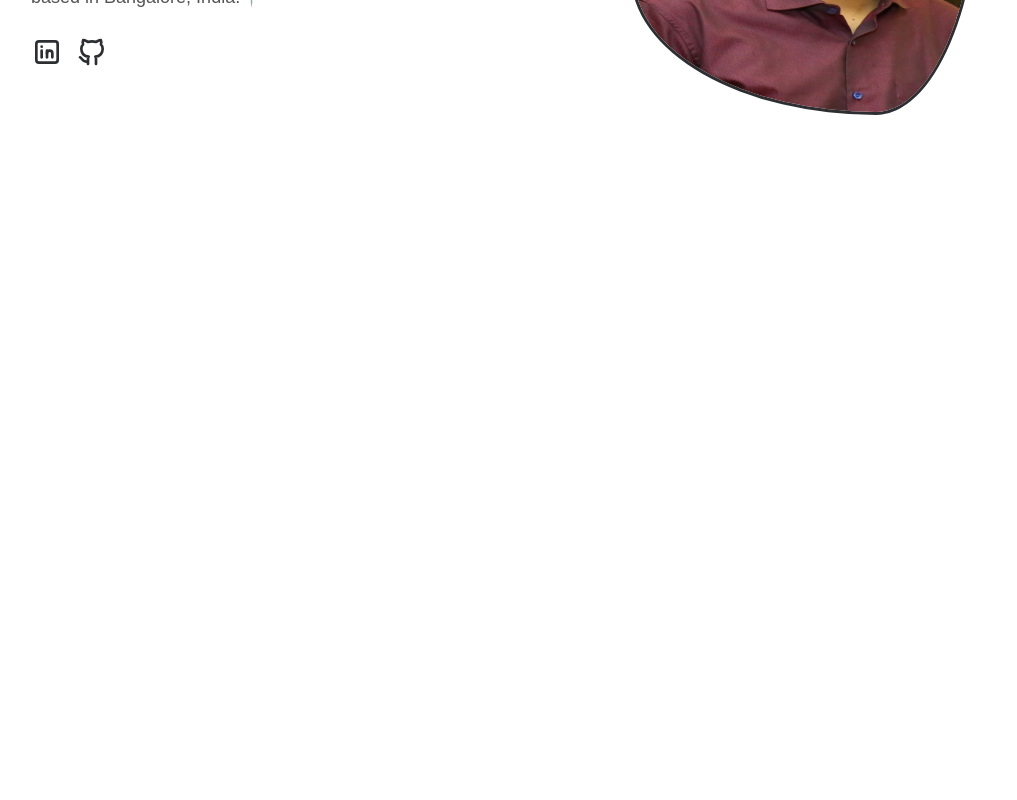
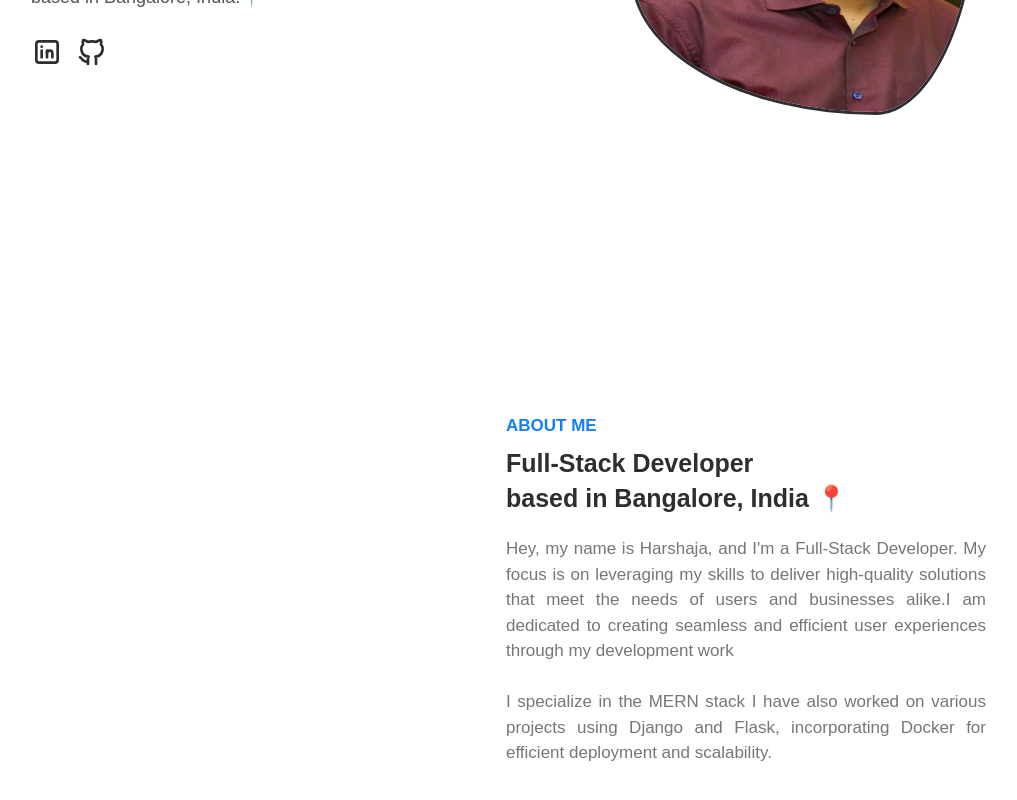
Before and after one commit to hn-agnihotri29/my_portfolio, a React (Create React App) app: page / in a window 1280 px wide. Shown: the part 384-1184 px from the top of the page, without its empty margins (134-1151 px from the left). Before the commit the page ends 800 px from the top, so only its background shows below. Built offline with nearby package versions, Linux system fonts and the light colour scheme.

Commit message:
[Aboutme] added the component and style for aboutme section

```diff
--- a/src/App.js
+++ b/src/App.jsx
@@ -1,3 +1,4 @@
+import AboutMe from "./components/AboutMe/AboutMe";
 import Home from "./components/Home/Home";
 import Navbar from "./components/Navbar/Navbar";
 
@@ -6,6 +7,7 @@ function App() {
     <div>
       <Navbar />
       <Home />
+      <AboutMe />
     </div>
   );
 }
--- /dev/null
+++ b/src/components/AboutMe/About.style.scss
@@ -0,0 +1,50 @@
+.about {
+    background-color: #fff;
+    padding: 15rem 0;
+}
+
+.container {
+    margin: 0 auto;
+    max-width: 107rem;
+    padding: 0 4rem;
+}
+
+.about-content {
+    align-items: center;
+    display: grid;
+    grid-template-columns: 1fr 1fr;
+    justify-content: center;
+}
+
+.img-side {
+    position: relative;
+}
+
+.text-side {
+    padding-right: 1.5rem;
+
+    h3 {
+        color: #147efb;
+        font-size: 1.7rem;
+        font-weight: 700;
+        margin-bottom: 1rem;
+        text-transform: uppercase;
+    }
+
+    h4 {
+        color: #2d2e32;
+        font-family: Poppins, sans-serif;
+        font-size: 2.5rem;
+        line-height: 1.4;
+        margin-bottom: 2rem;
+    }
+
+    p {
+        color: #767676;
+        font-family: Mulish, sans-serif;
+        font-size: 1.7rem;
+        font-weight: 500;
+        line-height: 1.5;
+        text-align: justify;
+    }
+}
--- /dev/null
+++ b/src/components/AboutMe/AboutMe.jsx
@@ -0,0 +1,34 @@
+import React from 'react';
+import "./About.style.scss";
+
+
+const AboutMe = () => {
+    return (
+        <div className='about'>
+            <div className='container'>
+                <div className='about-content'>
+                    <div className='img-side'>
+                    </div>
+                    <div className='text-side'>
+                        <h3>About me</h3>
+                        <h4>
+                            Full-Stack Developer
+                            <br />
+                            based in Bangalore, India 📍
+                        </h4>
+                        <p>
+                            Hey, my name is Harshaja, and I'm a Full-Stack Developer. My focus is on leveraging my skills to deliver high-quality solutions that meet the needs of users and businesses alike.I am dedicated to creating seamless and efficient user experiences through my development work
+                            <br />
+                            <br />
+                            I specialize in the MERN stack I have also worked on various projects using Django and Flask, incorporating Docker for efficient deployment and scalability.
+                        </p>
+                    </div>
+                </div>
+
+            </div>
+
+        </div>
+    )
+}
+
+export default AboutMe
```
